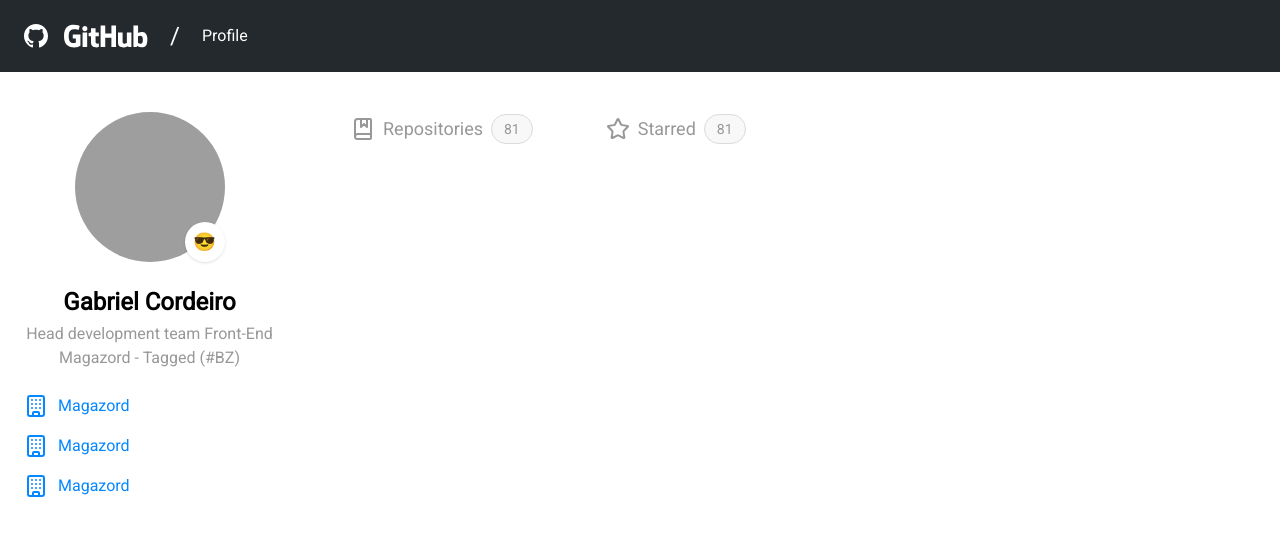
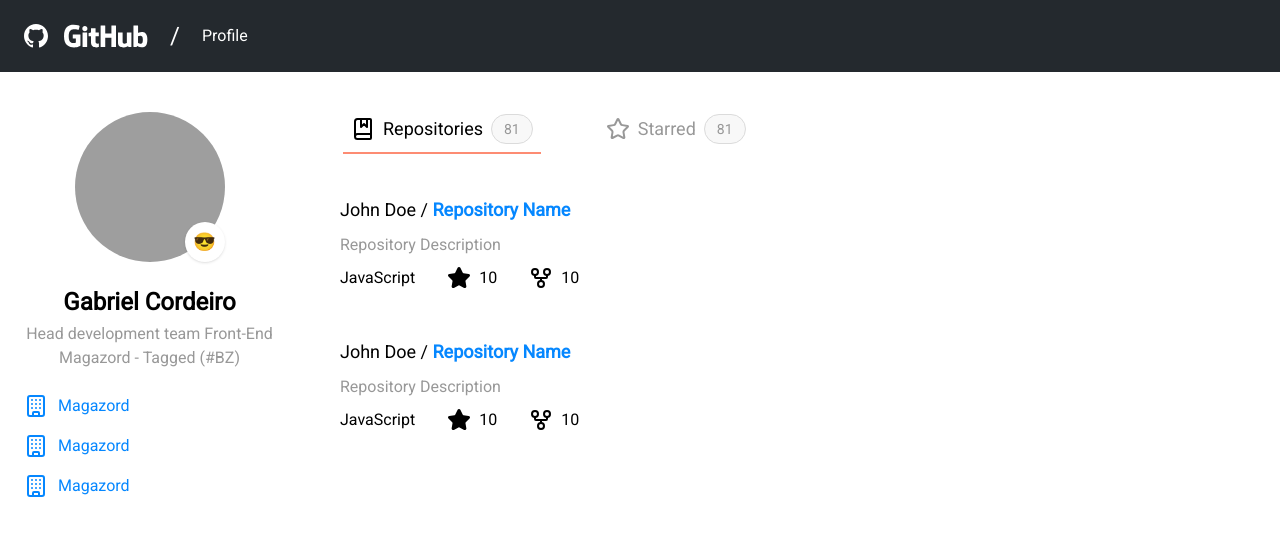
Before and after one commit to joaovictor09/magazord-frontend-test, a React (Vite) app: page / in a window 1280 px wide. Shown: the top 536 px of the page. Built offline with nearby package versions, Linux system fonts and the light colour scheme; grey boxes are pictures that could not be loaded.

Commit message:
feat: add repository card component

```diff
--- a/src/components/repositories.tsx
+++ b/src/components/repositories.tsx
@@ -1,10 +1,11 @@
 import { BookMarked, Star } from "lucide-react";
 import { RepositoriesCounterBadge } from "./repositories-counter-badge";
+import { RepositoryCard } from "./repository-card";
 import { Tabs, TabsContent, TabsList, TabsTrigger } from "./ui/tabs";
 
 export function Repositories() {
 	return (
-		<Tabs>
+		<Tabs defaultValue="repositories">
 			<TabsList className="flex items-center gap-[57px]">
 				<TabsTrigger value="repositories">
 					<div className="flex items-center gap-2 text-lg">
@@ -22,8 +23,38 @@
 				</TabsTrigger>
 			</TabsList>
 
-			<TabsContent value="repositories">Repositories</TabsContent>
-			<TabsContent value="starred">Starred</TabsContent>
+			<TabsContent value="repositories">
+				<div className="mt-10 flex flex-col gap-12">
+					<RepositoryCard
+						author="John Doe"
+						name="Repository Name"
+						description="Repository Description"
+						language="JavaScript"
+						stars={10}
+						forks={10}
+					/>
+					<RepositoryCard
+						author="John Doe"
+						name="Repository Name"
+						description="Repository Description"
+						language="JavaScript"
+						stars={10}
+						forks={10}
+					/>
+				</div>
+			</TabsContent>
+			<TabsContent value="starred">
+				<div className="mt-10 flex flex-col gap-12">
+					<RepositoryCard
+						author="John Doe"
+						name="Repository Name"
+						description="Repository Description"
+						language="JavaScript"
+						stars={10}
+						forks={10}
+					/>
+				</div>
+			</TabsContent>
 		</Tabs>
 	);
 }
--- /dev/null
+++ b/src/components/repository-card.tsx
@@ -0,0 +1,48 @@
+import { GitFork, Star } from "lucide-react";
+
+interface RepositoryCardProps {
+	author: string;
+	name: string;
+	description: string;
+	language: string;
+	stars: number;
+	forks: number;
+}
+
+export function RepositoryCard({
+	author,
+	name,
+	description,
+	language,
+	stars,
+	forks,
+}: RepositoryCardProps) {
+	return (
+		<div className="flex flex-col gap-[9px]">
+			<div>
+				<span className="font-light text-lg">{author}</span>
+				<span className="font-normal text-lg"> / </span>
+				<span className="font-semibold text-lg text-[#0587FF]">{name}</span>
+			</div>
+
+			<span className="text-primary-light">{description}</span>
+
+			<div className="flex items-center gap-8">
+				<div className="flex items-center gap-2">
+					<span>{language}</span>
+				</div>
+				<div className="flex items-center gap-2">
+					<span className="flex items-center gap-2">
+						<Star fill="#000" /> {stars}
+					</span>
+				</div>
+				<div className="flex items-center gap-2">
+					<span className="flex items-center gap-2">
+						<GitFork />
+						{forks}
+					</span>
+				</div>
+			</div>
+		</div>
+	);
+}
```
